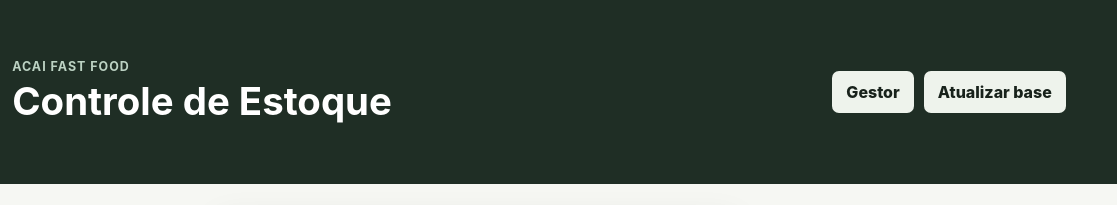
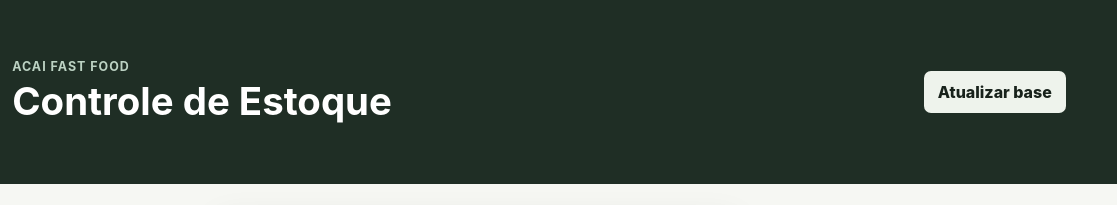
Before and after one commit to acaifastfood-web/acaifastfood, a website: page funcionario.html in a window 1280 px wide. Shown: the top 205 px of the page, 163-1280 px from the left. Drawn offline with Linux system fonts and the light colour scheme.

Commit message:
Remove manager link from staff app

```diff
--- a/funcionario.html
+++ b/funcionario.html
@@ -19,7 +19,6 @@
         </div>
       </div>
       <div class="header-actions">
-        <a class="button ghost link-button" href="gestor.html">Gestor</a>
         <button class="button ghost" id="pullButton" type="button">Atualizar base</button>
       </div>
     </header>
```
